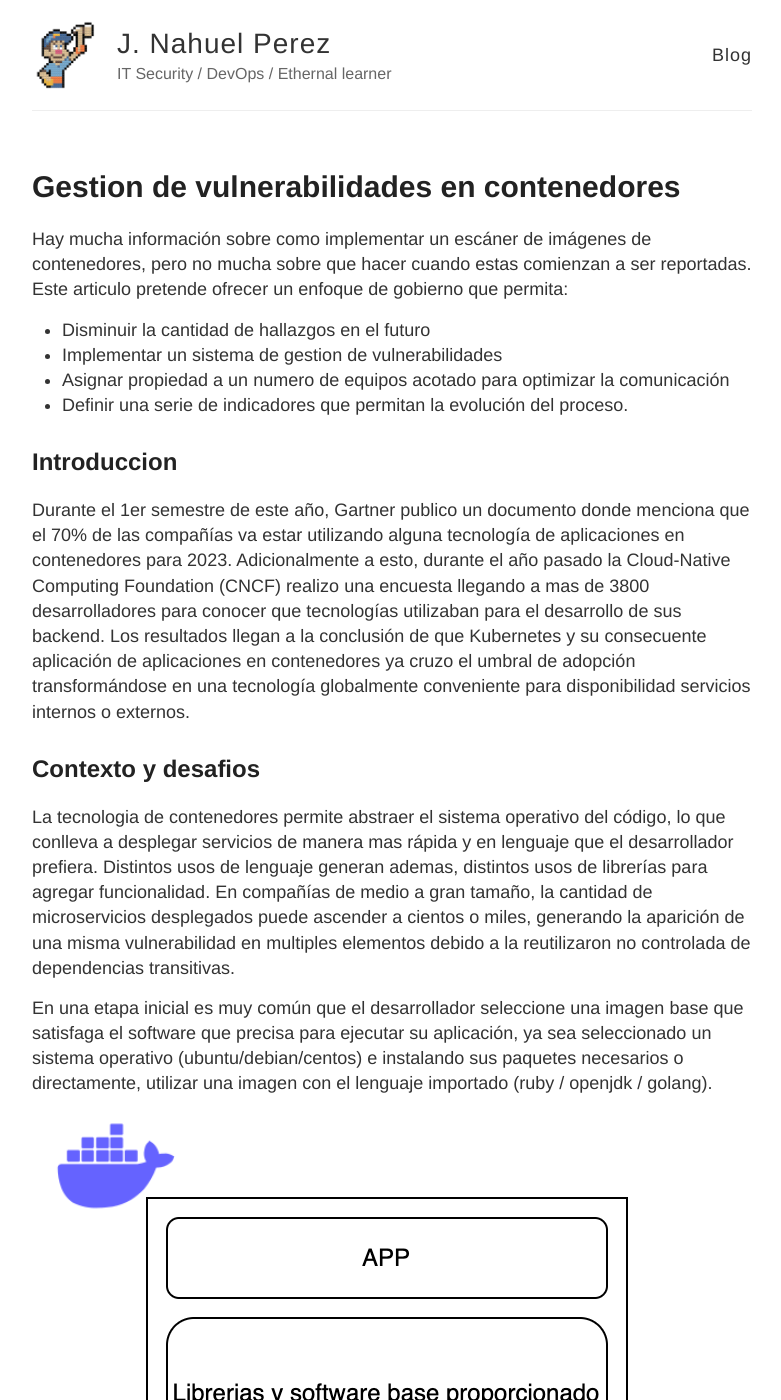
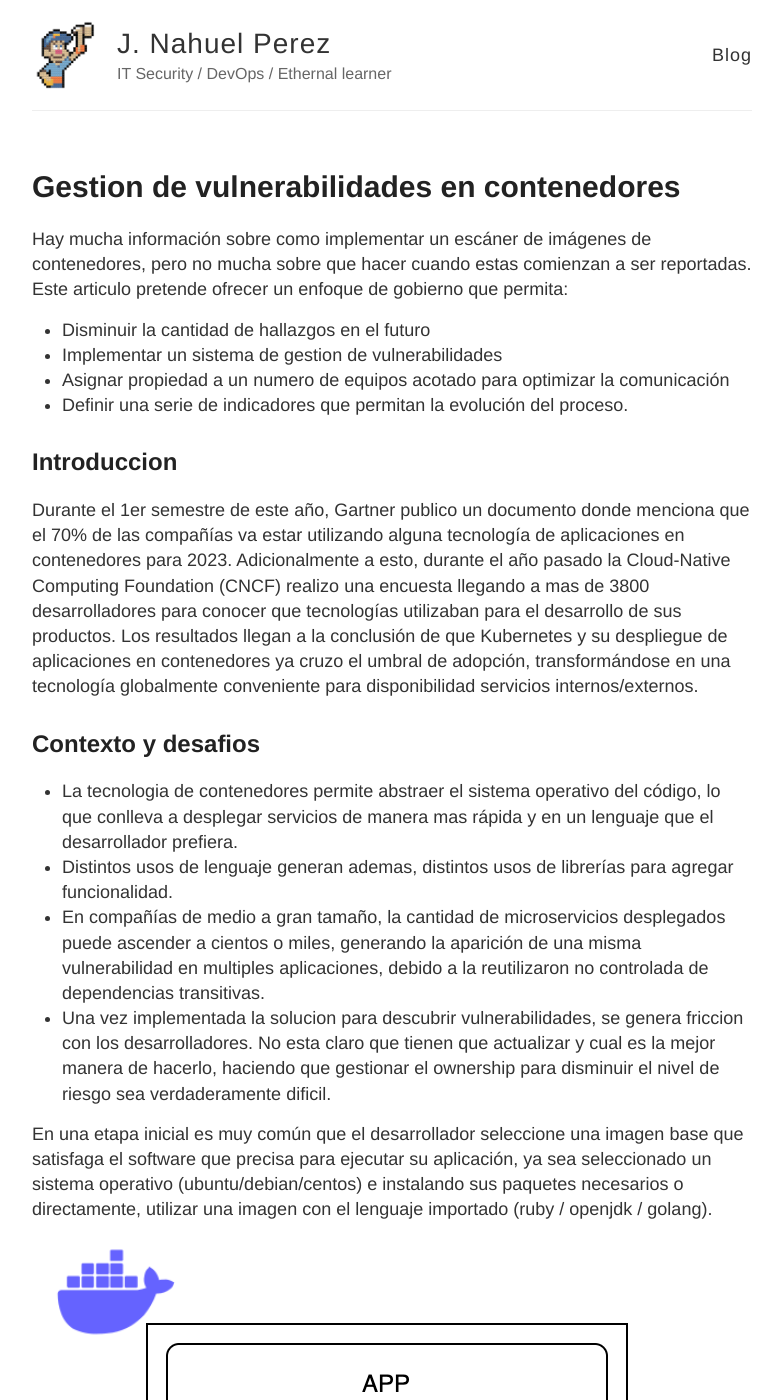
Before and after one commit to jnahuelperez/jnahuelperez.github.io, a Jekyll site: the page built from _posts/2022-6-10-Gestion-de-vulnerabilidades-en-contenedores.md, in a window 1280 px wide and 1400 px high. Shown: the whole window, without its empty margins (248-1029 px from the left). Built offline with Jekyll 4.4.1, drawn with Linux system fonts in a browser that asks for light colours; some of the changed text lies outside the part shown.

Commit message:
small changes.

```diff
--- a/_posts/2022-6-10-Gestion-de-vulnerabilidades-en-contenedores.md
+++ b/_posts/2022-6-10-Gestion-de-vulnerabilidades-en-contenedores.md
@@ -13,13 +13,14 @@ Este articulo pretende ofrecer un enfoque de gobierno que permita:
 ## Introduccion
 
 Durante el 1er semestre de este año, Gartner publico un documento donde menciona que el 70% de las compañías va estar utilizando alguna tecnología de aplicaciones en contenedores para 2023.
-Adicionalmente a esto, durante el año pasado la Cloud-Native Computing Foundation (CNCF) realizo una encuesta llegando a mas de 3800 desarrolladores para conocer que tecnologías utilizaban para el desarrollo de sus backend. Los resultados llegan a la conclusión de que Kubernetes y su consecuente aplicación de aplicaciones en contenedores ya cruzo el umbral de adopción transformándose en una tecnología globalmente conveniente para disponibilidad servicios internos o externos.
+Adicionalmente a esto, durante el año pasado la Cloud-Native Computing Foundation (CNCF) realizo una encuesta llegando a mas de 3800 desarrolladores para conocer que tecnologías utilizaban para el desarrollo de sus productos. Los resultados llegan a la conclusión de que Kubernetes y su despliegue de aplicaciones en contenedores ya cruzo el umbral de adopción, transformándose en una tecnología globalmente conveniente para disponibilidad servicios internos/externos.
 
 ## Contexto y desafios
 
-La tecnologia de contenedores permite abstraer el sistema operativo del código, lo que conlleva a desplegar servicios de manera mas rápida y en lenguaje que el desarrollador prefiera.
-Distintos usos de lenguaje generan ademas, distintos usos de librerías para agregar funcionalidad.
-En compañías de medio a gran tamaño, la cantidad de microservicios desplegados puede ascender a cientos o miles, generando la aparición de una misma vulnerabilidad en multiples elementos debido a la reutilizaron no controlada de dependencias transitivas.
+* La tecnologia de contenedores permite abstraer el sistema operativo del código, lo que conlleva a desplegar servicios de manera mas rápida y en un lenguaje que el desarrollador prefiera.
+* Distintos usos de lenguaje generan ademas, distintos usos de librerías para agregar funcionalidad.
+* En compañías de medio a gran tamaño, la cantidad de microservicios desplegados puede ascender a cientos o miles, generando la aparición de una misma vulnerabilidad en multiples aplicaciones, debido a la reutilizaron no controlada de dependencias transitivas.
+* Una vez implementada la solucion para descubrir vulnerabilidades, se genera friccion con los desarrolladores. No esta claro que tienen que actualizar y cual es la mejor manera de hacerlo, haciendo que gestionar el ownership para disminuir el nivel de riesgo sea verdaderamente dificil.
 
 En una etapa inicial es muy común que el desarrollador seleccione una imagen base que satisfaga el software que precisa para ejecutar su aplicación, ya sea seleccionado un sistema operativo (ubuntu/debian/centos) e instalando sus paquetes necesarios o directamente, utilizar una imagen con el lenguaje importado (ruby / openjdk / golang).
 
@@ -31,16 +32,16 @@ En el mejor de los casos, una imagen puede tener elementos que son ajenos a la a
 
 Generalmente se deja toda la generación de imagenes en manos de los desarrolladores o equipo DevOps ya que se asume, son ellos los que saben que se debe incluir para que su sistema funcione.
 
-Cuando los desarrolladores reciben el reporte de vulnerabilidades no tienen idea por donde empezar. Se encuentran con paquetes que ellos no incluyen en su código ni en la configuración de su imagen, pero que vienen heredados de aquellas superiores (OpenJKD > Debian > Scratch > tar.gz) las cuales a su vez, instalan paquetes adicionales generando dependencias transitivas.
+Muchos de los desarrolladores reciben el reporte de vulnerabilidades pero no tienen mucha nocion de por donde empezar. Se encuentran con paquetes que ellos no incluyen en su código ni en la configuración de su imagen, pero que vienen heredados de aquellas superiores (OpenJKD > Debian > Scratch > tar.gz) las cuales a su vez, instalan paquetes adicionales generando dependencias transitivas.
 
-Esto genera nuestro primer problema: Como arreglamos vulnerabilidades fuera de nuestro alcance?
+Esto genera nuestro primer problema: **Como arreglamos vulnerabilidades fuera de nuestro alcance?**
 
 En un ambiente podemos tener cientos o miles de contenedores ejecutando servicios, las cuales pueden utilizar librerías en común, pero que fueron creadas desde imagen distintas.
-Esto da lugar a nuestro segundo inconveniente: cómo podemos disminuir la cantidad de veces que se debe parchear una misma vulnerabilidad?
+Esto da lugar a nuestro segundo inconveniente: **Cómo podemos disminuir la cantidad de veces que se debe parchear una misma vulnerabilidad?**
 
-Otro inconveniente recurrent es la falta de estandarización: como podemos asegurar que nuestros contenedores tienen los elementos necesarios básicos para cumplir con nuestras políticas de seguridad?
+Otro inconveniente recurrent es la falta de estandarización: **como podemos asegurar que nuestros contenedores tienen los elementos necesarios básicos para cumplir con nuestras políticas de seguridad?**
 
-Para abordar estas preguntas lo que proponemos es una modelo de gobierno de generación y consumo de imagenes de para contenedores gestionado por al menos 3 capas que aprovecha el uso de la generación multi stage para heredar funcionalidad.
+Para abordar estas preguntas lo que proponemos es una modelo de gobierno de generación y consumo de imagenes de para contenedores gestionado por al menos _3 capas_ que aprovecha el uso de la generación multi stage para heredar funcionalidad.
 
 **La imagen baseline**
 Esta imagen va contener el sistema operativo BASE sobre el cual se crearan las adicionales. En esta etapa seleccionamos la que satisface nuestro apetito de riesgo.
```
